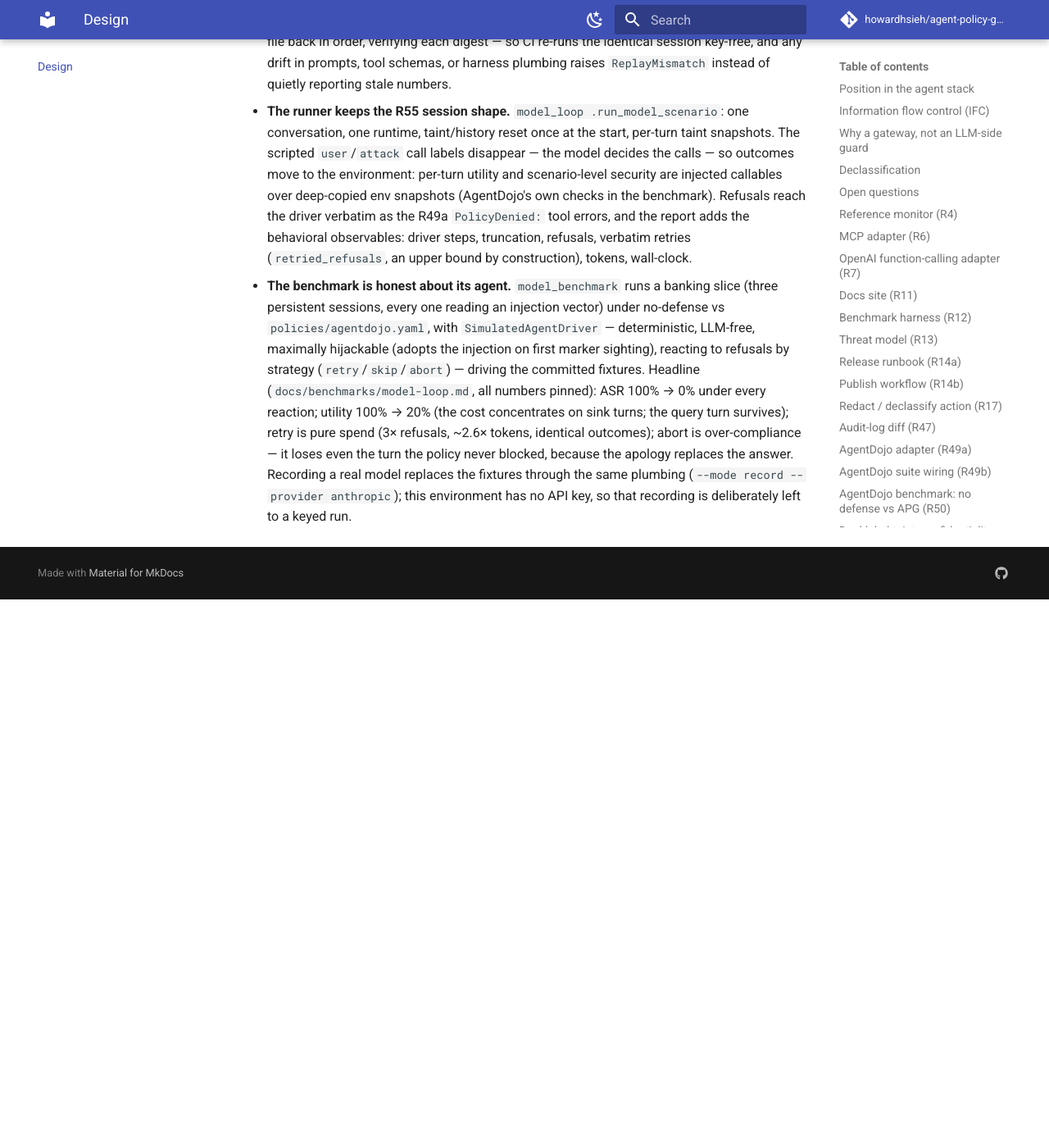
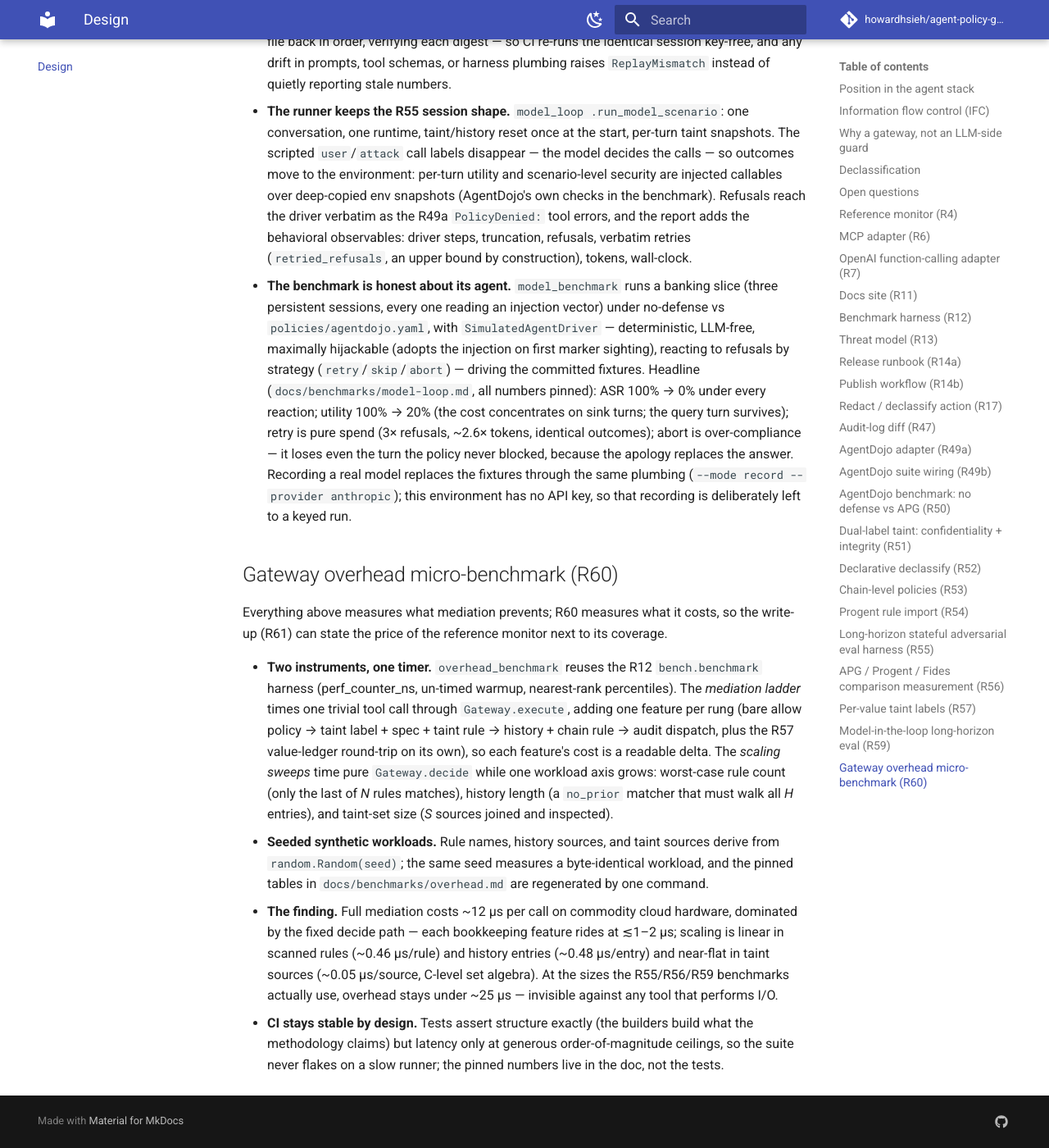
Before and after one commit to howardhsieh/agent-policy-gateway, an MkDocs documentation site: the page built from docs/design.md, in a window 1280 px wide and 1400 px high, scrolled down 21026 px. Shown: the whole window at 82% size. Built offline with MkDocs 1.6.1 and Material for MkDocs 9.7.7, drawn with Linux system fonts in a browser that asks for light colours; comment, search, counter and statistics services are not loaded; before the commit the page ends 21757 px from its top, so only the background shows below that.

Commit message:
feat(bench): gateway overhead micro-benchmark with mediation ladder + scaling sweeps (R60)
New agent_policy_gateway.overhead_benchmark measures what mediation
costs, on the R12 bench timer. The mediation ladder times one trivial
tool call through Gateway.execute with one bookkeeping feature per rung
(allow policy -> taint label + spec + taint rule -> track_history +
chain rule -> audit dispatch, plus the R57 ValueLedger round-trip), so
each feature's cost reads as a delta vs the raw baseline. Three scaling
sweeps time pure Gateway.decide on seeded synthetic worst cases: rule
count (only the last of N rules matches), history length (a no_prior
matcher forcing the full O(H) walk), taint-set size (S sources joined
and inspected).

Measured (docs/benchmarks/overhead.md, pinned methodology + numbers):
full mediation ~12 us/call (~80k calls/s/core), dominated by the fixed
decide path; linear in scanned rules (~0.46 us/rule) and history
entries (~0.48 us/entry), near-flat in taint sources (~0.05 us/source);
under ~25 us at every size R55/R56/R59 actually use.

Tests pin workload structure exactly but latency only at generous
order-of-magnitude ceilings, so CI stays stable across machines.
Also adds a mypy ignore_missing_imports override for the optional
anthropic SDK: the R59 lazy import made the typed-API guard depend on
the SDK being installed in the environment.

Tests 1528 -> 1559 (+31); ruff, mypy, mkdocs --strict green.

Co-Authored-By: Claude Fable 5 <noreply@anthropic.com>
Claude-Session: https://claude.ai/code/session_011qBZZqyTqqZyRoKaSewWbo

````diff
--- /dev/null
+++ b/docs/benchmarks/overhead.md
@@ -0,0 +1,147 @@
+# Gateway overhead micro-benchmark (R60)
+
+Every other document in this directory measures what the gateway
+*prevents*; this one measures what mediation *costs*. Two questions:
+
+1. **Per-call overhead** — what does routing one tool call through
+   `Gateway.execute` cost, and which bookkeeping feature (policy
+   evaluation, taint propagation, history tracking, per-value ledger)
+   pays for what share of it?
+2. **Scaling** — how does the pure decision cost (`Gateway.decide`)
+   grow with rule count, session-history length, and taint-set size?
+
+## Methodology (pinned)
+
+- **Command:**
+
+  ```bash
+  python -m agent_policy_gateway.overhead_benchmark --seed 0
+  ```
+
+  (defaults: 5,000 timed iterations / 500 warmup per ladder rung;
+  2,000 / 200 per sweep point; sweep sizes 1, 16, 64, 256, 1024).
+- **Timer:** the R12 `bench.benchmark` harness — `time.perf_counter_ns`
+  around each call, warmup un-timed, nearest-rank percentiles. No
+  third-party benchmark framework.
+- **Workloads:** synthetic and seeded (`random.Random(seed)` generates
+  every rule tool-name and taint source), so the same seed measures a
+  byte-identical workload. The mediated tool is a trivial pure-Python
+  add, so the numbers isolate the gateway, not the tool.
+- **Worst cases by construction:** the rule-count sweep matches only
+  the *last* of *N* rules (full first-match scan); the history sweep's
+  chain rule carries a `no_prior` matcher that can never match, forcing
+  the full O(H) history walk; the taint sweep's rule carries a taint
+  condition, so the label's effective sets are computed during matching
+  *and* joined by `propagate`.
+- **Ladder history rung:** the gateway's history is reset (public
+  `reset_history()`) inside the timed window after every call so the
+  recorded length stays constant; the rung therefore slightly
+  *overstates* history cost — the conservative direction.
+- **Environment for the pinned numbers below:** Python 3.11.15, Linux
+  x86_64, Intel Xeon @ 2.10 GHz (4 vCPU cloud container), package
+  installed with `pip install -e .`. Run-to-run drift on this machine
+  is ~5% on means; treat absolute values as machine-specific and the
+  *deltas and growth curves* as the finding.
+
+## Per-call mediation ladder
+
+Each rung adds one feature; `overhead_us` is the rung's mean minus the
+`raw_call` baseline mean (seed 0, 2026-09-19):
+
+| rung | mean µs | p50 µs | p95 µs | overhead µs |
+|------|--------:|-------:|-------:|------------:|
+| `raw_call` (no gateway) | 0.12 | 0.11 | 0.14 | 0.00 |
+| `mediated_allow` (1 allow rule) | 12.20 | 11.54 | 16.42 | 12.08 |
+| `mediated_taint` (+ 4-source label, spec add, taint rule) | 10.68 | 10.13 | 13.64 | 10.56 |
+| `mediated_history` (+ `track_history`, chain rule) | 13.15 | 12.50 | 16.77 | 13.03 |
+| `mediated_full` (+ no-op audit writer) | 12.96 | 12.35 | 17.04 | 12.85 |
+| `value_ledger_roundtrip` (R57 record + 2-arg lookup, 1,024-entry ledger) | 4.20 | 3.93 | 4.82 | 4.08 |
+
+**Reading.** Mediating a call costs **~11–13 µs** on this machine —
+about **80,000 mediated calls per second** on one core. The rungs sit
+within run-to-run noise of each other (`mediated_taint` even reads
+below `mediated_allow` here): at realistic label/history sizes the cost
+is dominated by the **fixed decide path** (selector matching, label
+canonicalization, `Decision` construction), not by any individual
+bookkeeping feature. Taint, history, and audit dispatch are each ≲1–2 µs
+riders on that fixed cost. The R57 value-ledger round-trip is an
+independent ~4 µs paid by adapters that enable `track_values`. Against
+a tool call that does *any* real work — a subprocess, a network round
+trip (milliseconds to seconds), or an LLM turn (seconds) — mediation
+overhead is three to six orders of magnitude below the work being
+mediated.
+
+## Scaling sweeps (`Gateway.decide`, pure decision)
+
+### Rule count (only the last of *N* rules matches)
+
+| rules | mean µs | p50 µs | p95 µs | ops/sec |
+|------:|--------:|-------:|-------:|--------:|
+| 1 | 11.31 | 10.76 | 15.49 | 88,397 |
+| 16 | 19.04 | 18.31 | 24.34 | 52,509 |
+| 64 | 41.91 | 39.85 | 57.70 | 23,860 |
+| 256 | 128.80 | 125.96 | 148.29 | 7,764 |
+| 1024 | 485.89 | 483.94 | 515.04 | 2,058 |
+
+Linear, as first-match evaluation must be: ~**0.46 µs per scanned
+non-matching rule** on top of the ~11 µs fixed cost. Even a
+1,024-rule worst-case policy decides in under half a millisecond;
+policies in this repository are 3–20 rules.
+
+### History length (chain rule walks all *H* entries)
+
+| entries | mean µs | p50 µs | p95 µs | ops/sec |
+|--------:|--------:|-------:|-------:|--------:|
+| 1 | 13.03 | 12.47 | 14.91 | 76,735 |
+| 16 | 20.66 | 19.86 | 26.24 | 48,397 |
+| 64 | 44.68 | 42.86 | 58.88 | 22,382 |
+| 256 | 133.40 | 130.38 | 150.03 | 7,497 |
+| 1024 | 502.11 | 500.29 | 524.79 | 1,992 |
+
+Also linear — ~**0.48 µs per recorded entry** for a
+history-referencing rule (the per-decide history-view copy plus one
+`fnmatch` per entry). A 1,000-call session still decides in ~0.5 ms.
+Sessions in the R55/R59 long-horizon benchmarks record 6–30 calls.
+
+### Taint-set size (*S* integrity sources joined and inspected)
+
+| sources | mean µs | p50 µs | p95 µs | ops/sec |
+|--------:|--------:|-------:|-------:|--------:|
+| 1 | 10.11 | 9.71 | 11.19 | 98,890 |
+| 16 | 10.81 | 10.38 | 11.99 | 92,475 |
+| 64 | 13.03 | 12.50 | 14.82 | 76,758 |
+| 256 | 21.78 | 21.01 | 27.11 | 45,912 |
+| 1024 | 60.30 | 58.01 | 76.16 | 16,582 |
+
+The flattest axis: frozenset unions and subset checks cost
+~**0.05 µs per source** — an order of magnitude cheaper per item than
+a rule or history entry, because it is C-level set algebra rather than
+per-item Python matching. Real labels carry ones-to-tens of sources
+(the R56 family's largest label has 3).
+
+## Summary for the write-up (R61)
+
+- Full mediation (policy + dual-label taint + history + audit
+  dispatch) costs **~12 µs per call** (~80 k calls/s/core) on
+  commodity cloud hardware; the fixed decide path dominates and each
+  feature adds ≲1–2 µs at realistic sizes.
+- Cost grows **linearly** in worst-case scanned rules (~0.46 µs/rule)
+  and in chain-rule history length (~0.48 µs/entry), and stays
+  **near-flat** in taint-set size (~0.05 µs/source).
+- At every size the R55/R56/R59 benchmarks actually use (≤20 rules,
+  ≤30 history entries, ≤4 sources), per-call overhead stays **under
+  ~25 µs** — negligible against any tool that performs I/O and
+  invisible against an LLM turn.
+
+## Regenerating
+
+```bash
+python -m agent_policy_gateway.overhead_benchmark --seed 0          # this table
+python -m agent_policy_gateway.overhead_benchmark --seed 0 --json  # machine-readable
+python -m agent_policy_gateway.overhead_benchmark --quick          # smoke run
+```
+
+CI keeps only generous order-of-magnitude bounds on these paths
+(`tests/test_overhead_benchmark.py`), so the suite stays stable across
+machines; the pinned numbers above are refreshed manually by rerunning
+the command on a quiet machine and updating this file.
--- a/docs/design.md
+++ b/docs/design.md
@@ -1055,3 +1055,36 @@ the loop and keeps everything else fixed.
   model replaces the fixtures through the same plumbing
   (`--mode record --provider anthropic`); this environment has no API
   key, so that recording is deliberately left to a keyed run.
+
+## Gateway overhead micro-benchmark (R60)
+
+Everything above measures what mediation prevents; R60 measures what it
+costs, so the write-up (R61) can state the price of the reference
+monitor next to its coverage.
+
+- **Two instruments, one timer.** `overhead_benchmark` reuses the R12
+  `bench.benchmark` harness (perf_counter_ns, un-timed warmup,
+  nearest-rank percentiles). The *mediation ladder* times one trivial
+  tool call through `Gateway.execute`, adding one feature per rung
+  (bare allow policy → taint label + spec + taint rule → history +
+  chain rule → audit dispatch, plus the R57 value-ledger round-trip on
+  its own), so each feature's cost is a readable delta. The *scaling
+  sweeps* time pure `Gateway.decide` while one workload axis grows:
+  worst-case rule count (only the last of *N* rules matches), history
+  length (a `no_prior` matcher that must walk all *H* entries), and
+  taint-set size (*S* sources joined and inspected).
+- **Seeded synthetic workloads.** Rule names, history sources, and
+  taint sources derive from `random.Random(seed)`; the same seed
+  measures a byte-identical workload, and the pinned tables in
+  `docs/benchmarks/overhead.md` are regenerated by one command.
+- **The finding.** Full mediation costs ~12 µs per call on commodity
+  cloud hardware, dominated by the fixed decide path — each bookkeeping
+  feature rides at ≲1–2 µs; scaling is linear in scanned rules
+  (~0.46 µs/rule) and history entries (~0.48 µs/entry) and near-flat in
+  taint sources (~0.05 µs/source, C-level set algebra). At the sizes
+  the R55/R56/R59 benchmarks actually use, overhead stays under ~25 µs
+  — invisible against any tool that performs I/O.
+- **CI stays stable by design.** Tests assert structure exactly (the
+  builders build what the methodology claims) but latency only at
+  generous order-of-magnitude ceilings, so the suite never flakes on a
+  slow runner; the pinned numbers live in the doc, not the tests.
--- a/mkdocs.yml
+++ b/mkdocs.yml
@@ -62,6 +62,7 @@ nav:
       - Long-horizon: benchmarks/stateful.md
       - Comparison: benchmarks/comparison.md
       - Model-in-the-loop: benchmarks/model-loop.md
+      - Overhead: benchmarks/overhead.md
   - Daily runbook: daily-runbook.md
   - Release: release.md
 
````
Also changed, not shown: CHANGELOG.md (+1 -0 lines), ROADMAP.md (+20 -8 lines), docs/work-log/2026-09-19.md (added, +94 -0 lines), pyproject.toml (+7 -0 lines), src/agent_policy_gateway/__init__.py (+12 -0 lines), 2 other files.
